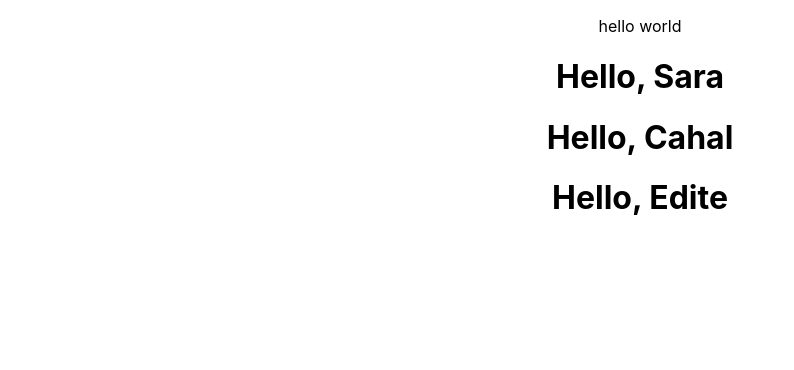
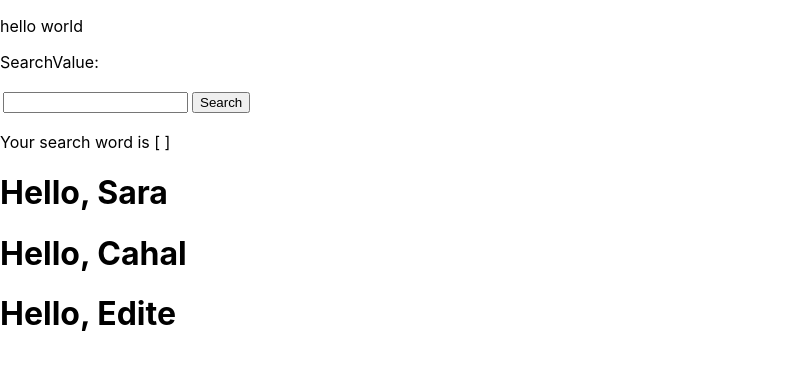
Before and after one commit to Kashiwara0205/react-tutorial, a React (Create React App) app in the folder react-tutorial/app/: page / in a window 1280 px wide. Shown: the top 370 px of the page, without its empty margins (0-794 px from the left). Built offline with nearby package versions, Linux system fonts and the light colour scheme.

Commit message:
Add search input component

```diff
--- a/react-tutorial/app/src/App.css
+++ b/react-tutorial/app/src/App.css
@@ -1,5 +1,4 @@
 .App {
-  text-align: center;
 }
 
 .App-logo {
--- a/react-tutorial/app/src/App.js
+++ b/react-tutorial/app/src/App.js
@@ -1,11 +1,19 @@
+import { useState } from 'react';
 import './App.css';
-import Welcome from './component/welcome'
+import Welcome from './component/welcome/Welcome'
+import SearchInput from  './component/search/Input'
 
 function App() {
+  const [searchValue, setSearchValue] = useState("");
+
   const text = "hello world"
   return (
     <div className="App">
       <p> { text } </p>
+      <SearchInput
+        setSearchValue={ setSearchValue }
+      />
+      <p> Your search word is [ { searchValue } ] </p>
       <Welcome name="Sara" />
       <Welcome name="Cahal" />
       <Welcome name="Edite" />
--- /dev/null
+++ b/react-tutorial/app/src/component/search/Input.js
@@ -0,0 +1,52 @@
+import { useState } from 'react';
+
+const SearchBtn = (props) => {
+  function handleSubmit() {
+    props.setSearchValue(props.searchValue)
+    console.log('Pushed Search Btn');
+  }
+
+  return (
+    <button onClick={ handleSubmit }>
+      Search
+    </button>
+  )
+}
+
+function Input(props){
+  const [searchValue, setSearchValue] = useState("");
+
+  function handleChange(event){
+    setSearchValue(event.target.value)
+  }
+
+  return (
+    <div>
+      <p> SearchValue: </p>
+      <table>
+        <tbody>
+          <tr>
+
+            <td>
+              <input
+                type="text"
+                name="name"
+                onChange={ handleChange }
+              />
+            </td>
+
+            <td>
+              <SearchBtn
+                searchValue={searchValue}
+                setSearchValue={ props.setSearchValue }
+            />
+            </td>
+
+          </tr>
+        </tbody>
+      </table>
+    </div>
+  )
+}
+
+export default Input
```
Also changed, not shown: react-tutorial/app/src/component/welcome/Welcome.js (renamed from react-tutorial/app/src/component/welcome.js).
